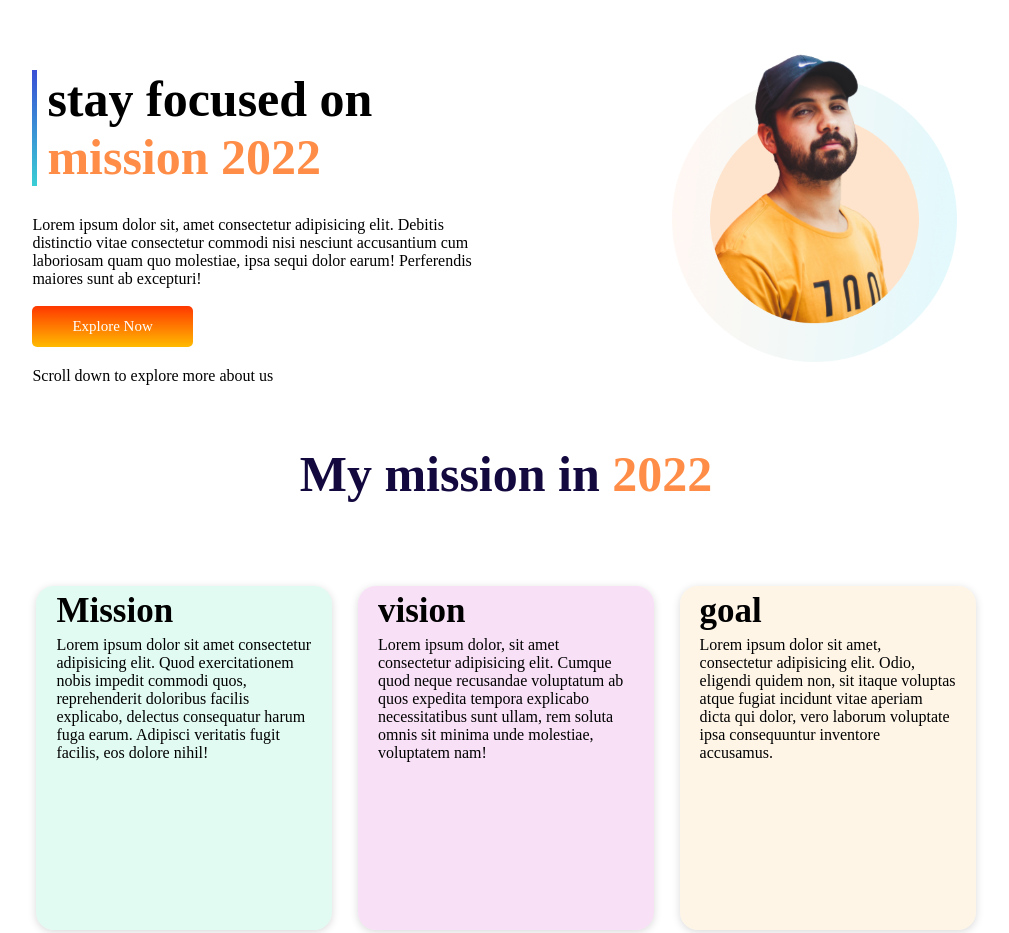
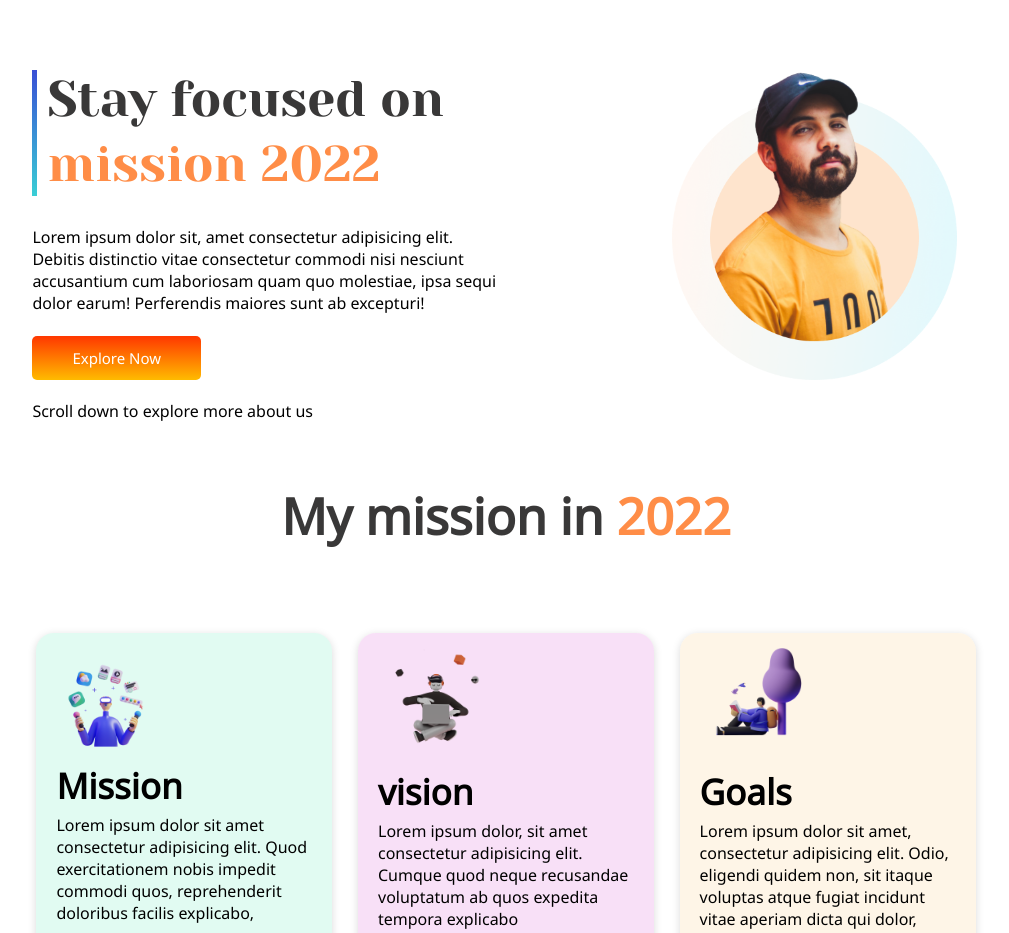
Before and after one commit to jamilakterup/Assignment-1-portfolio-site-, a plain HTML site: page index.html in a window 1280 px wide. Shown: the top 933 px of the page, without its empty margins (134-1143 px from the left). Drawn offline with Linux system fonts and the light colour scheme.

Commit message:
final add

```diff
--- a/index.html
+++ b/index.html
@@ -5,6 +5,15 @@
     <meta charset="UTF-8">
     <meta http-equiv="X-UA-Compatible" content="IE=edge">
     <meta name="viewport" content="width=device-width, initial-scale=1.0">
+    <link rel="preconnect" href="https://fonts.googleapis.com">
+    <link rel="preconnect" href="https://fonts.gstatic.com" crossorigin>
+    <link href="https://fonts.googleapis.com/css2?family=Yeseva+One&display=swap" rel="stylesheet">
+    <link rel="preconnect" href="https://fonts.googleapis.com">
+    <link rel="preconnect" href="https://fonts.gstatic.com" crossorigin>
+    <link href="https://fonts.googleapis.com/css2?family=Courgette&display=swap" rel="stylesheet">
+    <link rel="preconnect" href="https://fonts.googleapis.com">
+    <link rel="preconnect" href="https://fonts.gstatic.com" crossorigin>
+    <link href="https://fonts.googleapis.com/css2?family=Noto+Sans&display=swap" rel="stylesheet">
     <link rel="shortcut icon" href="person/shape-9.png" type="image/x-icon">
     <link rel="stylesheet" href="style.css">
     <title>Asignment-1</title>
@@ -15,8 +24,8 @@
         <div class="half-width">
             <div class="stay">
                 <div class="gap">
-                    <h1>stay focused on</h1>
-                    <h1><span>mission 2022</span></h1>
+                    <h1 style="font-family: 'Yeseva One', cursive; font-weight: 400;">Stay focused on</h1>
+                    <h1><span style="font-family: 'Yeseva One', cursive; font-weight: 400;">mission 2022</span></h1>
                 </div>
             </div>
             <p>Lorem ipsum dolor sit, amet consectetur adipisicing elit. Debitis distinctio vitae consectetur commodi
@@ -39,22 +48,24 @@
 
     <section class="focus">
         <div id="box-color1" class="box">
+            <img class="illustrate" src="illustrators/illustrator-1.png" alt="">
             <h2>Mission</h2>
             <p>Lorem ipsum dolor sit amet consectetur adipisicing elit. Quod exercitationem nobis impedit commodi quos,
-                reprehenderit doloribus facilis explicabo, delectus consequatur harum fuga earum. Adipisci veritatis
-                fugit facilis, eos dolore nihil!</p>
+                reprehenderit doloribus facilis explicabo,</p>
         </div>
         <div id="box-color2" class="box">
+            <img class="illustrate" src="illustrators/illustrator-2.png" alt="">
+
             <h2>vision</h2>
             <p>Lorem ipsum dolor, sit amet consectetur adipisicing elit. Cumque quod neque recusandae voluptatum ab quos
-                expedita tempora explicabo necessitatibus sunt ullam, rem soluta omnis sit minima unde molestiae,
-                voluptatem nam!</p>
+                expedita tempora explicabo </p>
         </div>
         <div id="box-color3" class="box">
-            <h2>goal</h2>
+            <img class="illustrate" src="illustrators/illustrator-3.png" alt="">
+
+            <h2>Goals</h2>
             <p>Lorem ipsum dolor sit amet, consectetur adipisicing elit. Odio, eligendi quidem non, sit itaque voluptas
-                atque fugiat incidunt vitae aperiam dicta qui dolor, vero laborum voluptate ipsa consequuntur inventore
-                accusamus.</p>
+                atque fugiat incidunt vitae aperiam dicta qui dolor,</p>
         </div>
     </section>
     <br>
@@ -132,7 +143,8 @@
 
     <br><br>
     <div class="last">
-        <h3>Mission <span>2022</span></h3>
+        <h3 style="font-family: 'Courgette', cursive;">Mission <span
+                style="font-family: 'Courgette', cursive;">2022</span></h3>
         <br>
         <p>Hardwork, Perseverance and Determination for 2022</p>
     </div>
--- a/style.css
+++ b/style.css
@@ -1,6 +1,7 @@
 * {
     margin: 0;
     padding: 0;
+    font-family: 'Noto Sans', sans-serif;
 }
 
 .focus {
@@ -25,6 +26,7 @@
 
 h1 {
     font-size: 50px;
+    color: rgba(22, 21, 21, 0.852);
 }
 
 h2 {
@@ -83,7 +85,7 @@ span {
     width: 20%;
     padding: 0 20px;
     margin: 1%;
-    height: 43vh;
+    height: 60vh;
     border-radius: 18px;
 }
 
@@ -141,3 +143,8 @@ span {
     align-items: center;
     color: white;
 }
+
+.illustrate {
+    width: 45%;
+    margin-top: 10px;
+}
```
